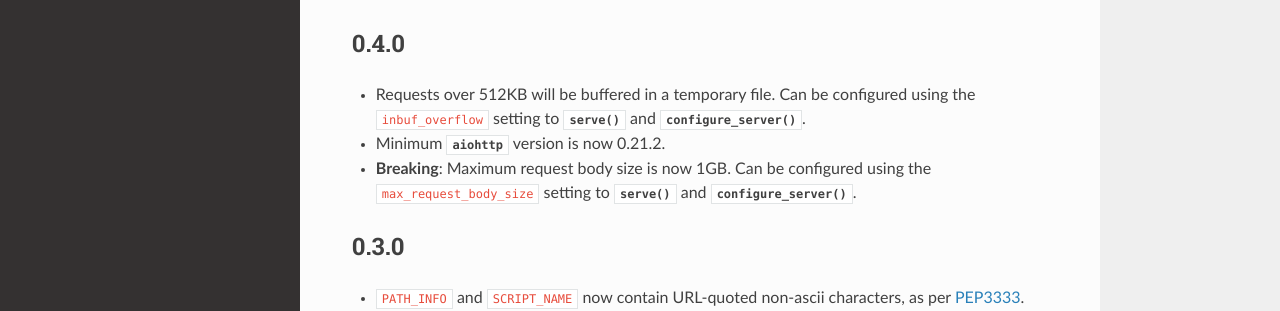
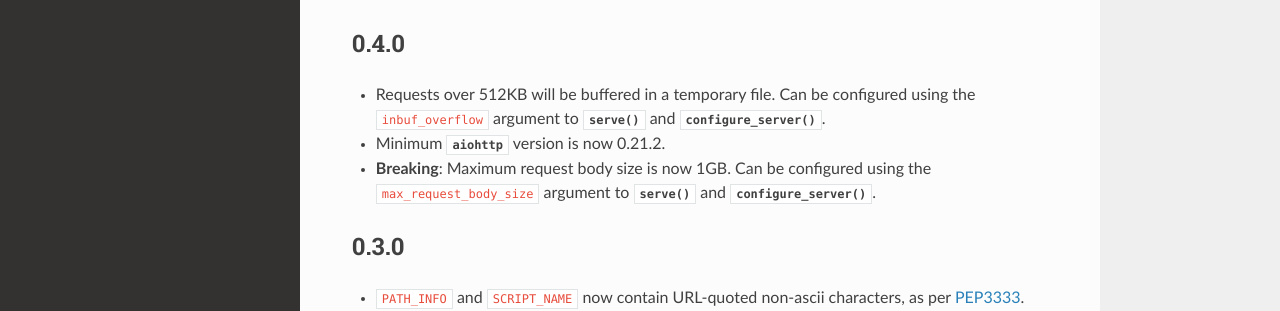
Before and after one commit to etianen/aiohttp-wsgi, a Sphinx documentation site: the page built from docs/changelog.rst, in a window 1280 px wide and 900 px high. Shown: the part 311-622 px from the top of the window. Built offline with Sphinx 7.4.7 and the Read the Docs theme 2.0.0, drawn with Linux system fonts in a browser that asks for light colours.

Commit message:
Tweaking changelog

```diff
--- a/docs/changelog.rst
+++ b/docs/changelog.rst
@@ -12,9 +12,9 @@ Latest
 0.4.0
 -----
 
--   Requests over 512KB will be buffered in a temporary file. Can be configured using the ``inbuf_overflow`` setting to :func:`serve` and :func:`configure_server`.
+-   Requests over 512KB will be buffered in a temporary file. Can be configured using the ``inbuf_overflow`` argument to :func:`serve` and :func:`configure_server`.
 -   Minimum :mod:`aiohttp` version is now 0.21.2.
--   **Breaking**: Maximum request body size is now 1GB. Can be configured using the ``max_request_body_size`` setting to :func:`serve` and :func:`configure_server`.
+-   **Breaking**: Maximum request body size is now 1GB. Can be configured using the ``max_request_body_size`` argument to :func:`serve` and :func:`configure_server`.
 
 
 0.3.0
```
